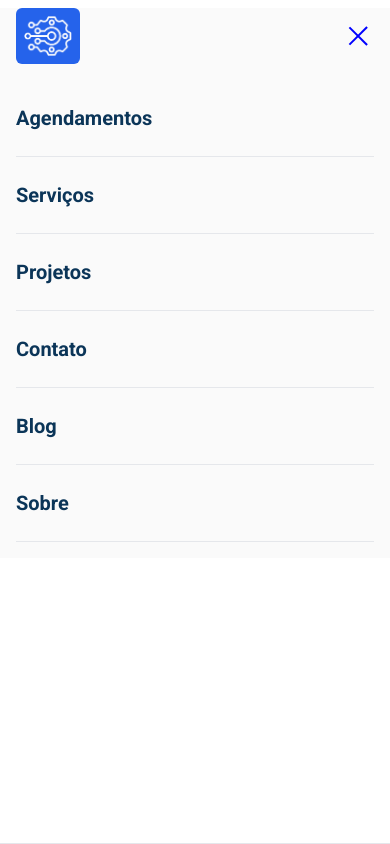
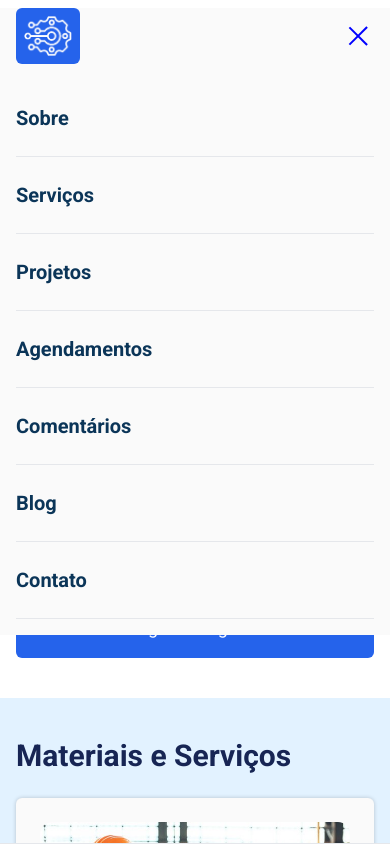
Before and after one commit to FranciscoNeto2909/PrecisionTech, a React (Vite) app: page / in a window 390 px wide. Both pictures are taken after a click on the element 360 px from the left and 36 px from the top of the page. Shown: the top 844 px of the page. Built offline with nearby package versions, Linux system fonts and the light colour scheme.

Commit message:
mobile and desktop headers improveds

```diff
--- a/src/components/headers/desktop/DesktopH.tsx
+++ b/src/components/headers/desktop/DesktopH.tsx
@@ -14,7 +14,7 @@ export default function DesktopH() {
                     <nav>
                         <ul className="flex gap-8">
                             <li>
-                                <Link className="text-[#0b3558] font-bold hover:text-blue-800" to="/agendamentos">Agendamentos</Link>
+                                <Link className="text-[#0b3558] font-bold hover:text-blue-800" to="/sobre">Sobre</Link>
                             </li>
                             <li>
                                 <Link className="text-[#0b3558] font-bold hover:text-blue-800" to="/servicos">Serviços</Link>
@@ -23,18 +23,21 @@ export default function DesktopH() {
                                 <Link className="text-[#0b3558] font-bold hover:text-blue-800" to="/projetos">Projetos</Link>
                             </li>
                             <li>
-                                <Link className="text-[#0b3558] font-bold hover:text-blue-800" to="/contato">Contato</Link>
+                                <Link className="text-[#0b3558] font-bold hover:text-blue-800" to="/agendamentos">Agendamentos</Link>
+                            </li>
+                            <li>
+                                <Link className="text-[#0b3558] font-bold hover:text-blue-800" to="/agendamentos">Comentarios</Link>
                             </li>
                             <li>
                                 <Link className="text-[#0b3558] font-bold hover:text-blue-800" to="/blog">Blog</Link>
                             </li>
                             <li>
-                                <Link className="text-[#0b3558] font-bold hover:text-blue-800" to="/sobre">Sobre</Link>
+                                <Link className="text-[#0b3558] font-bold hover:text-blue-800" to="/contato">Contato</Link>
                             </li>
                         </ul>
                     </nav>
                 </div>
-                <div className="w-[200px] text-center">
+                <div className="text-center">
                     <Link to="/comentar" className="font-bold rounded-md p-2 text-blue-700 border-2 border-blue-600">Comentar</Link>
                 </div>
             </div>
--- a/src/components/headers/mobile/MobileH.tsx
+++ b/src/components/headers/mobile/MobileH.tsx
@@ -12,7 +12,7 @@ export default function MobileH({ windowWidth }: Props) {
     const [menuOpened, setMenuOpened] = useState(false)
 
     return (
-        <div className={`h-min-[70px] shadow-md ${menuOpened && "h-screen fixed top-0 bottom-0 left-0 right-0 z-20 bg-white"}
+        <div className={`bg-[#fafafa] h-min-[70px] shadow-md fixed top-0 z-10 w-full bg-transparent ${menuOpened && "h-screen fixed top-0 bottom-0 left-0 right-0 z-20"}
         flex flex-col py-2 border-b`}>
             <div className='flex items-center justify-between'>
                 <div className='ms-4'>
@@ -31,7 +31,7 @@ export default function MobileH({ windowWidth }: Props) {
                     <nav>
                         <ul>
                             <li className='py-6 text-xl font-bold border-b'>
-                                <Link className='text-[#0b3558]' to={"/agendamentos"}>Agendamentos</Link>
+                                <Link className='text-[#0b3558]' to={"/"}>Sobre</Link>
                             </li>
                             <li className='py-6 text-xl font-bold border-b'>
                                 <Link className='text-[#0b3558]' to={"/serviços"}>Serviços</Link>
@@ -40,13 +40,16 @@ export default function MobileH({ windowWidth }: Props) {
                                 <Link className='text-[#0b3558]' to={"/projetos"}>Projetos</Link>
                             </li>
                             <li className='py-6 text-xl font-bold border-b'>
-                                <Link className="text-[#0b3558] font-bold" to="/contato">Contato</Link>
+                                <Link className='text-[#0b3558]' to={"/agendamentos"}>Agendamentos</Link>
+                            </li>
+                            <li className='py-6 text-xl font-bold border-b'>
+                                <Link className='text-[#0b3558]' to={"/comentarios"}>Comentários</Link>
                             </li>
                             <li className='py-6 text-xl font-bold border-b'>
                                 <Link className='text-[#0b3558]' to={"/blog"}>Blog</Link>
                             </li>
                             <li className='py-6 text-xl font-bold border-b'>
-                                <Link className='text-[#0b3558]' to={"/"}>Sobre</Link>
+                                <Link className="text-[#0b3558] font-bold" to="/contato">Contato</Link>
                             </li>
                         </ul>
                     </nav>
--- a/src/components/teamCard/TeamCard.tsx
+++ b/src/components/teamCard/TeamCard.tsx
@@ -7,7 +7,7 @@ type propsType = {
 
 export default function TeamCard({ person, key }: propsType) {
     return (
-        <div className='bg-white h-48 flex-1 min-w-[300px] flex justify-between card-shadow p-2 rounded-md overflow-hidden sm:px-4 md:min-w-[400px] sm:mx-auto lg:max-w-none lg:h-[178px]' key={key}>
+        <div className='bg-white h-48 flex-1 min-w-[300px] flex justify-between items-center card-shadow p-2 rounded-md overflow-hidden sm:px-4 md:min-w-[400px] sm:mx-auto lg:max-w-none lg:h-[178px]' key={key}>
             <div className='bg-white w-2/3 flex flex-col justify-between'>
                 <div className="bg-white">
                     <h3 className='bg-white text-xl font-bold text-blue-950'>{person.name}</h3>
@@ -20,8 +20,8 @@ export default function TeamCard({ person, key }: propsType) {
                     {person.qualifications}
                 </p>
             </div>
-            <div className=''>
-                <img className='h-36 w-36 ms-1 mt-4 rounded-md xl:h-40 xl:w-40 xl:ms-7 xl:mt-0' src={person.image} alt="" />
+            <div className='bg-white'>
+                <img className='bg-transparent h-36 w-36 ms-1 rounded-md xl:h-40 xl:w-40 xl:ms-7 xl:mt-0' src={person.image} alt="" />
             </div>
         </div>
     )
--- a/src/pages/home/Home.tsx
+++ b/src/pages/home/Home.tsx
@@ -14,7 +14,7 @@ export default function Home() {
     }, [])
     return (
         <>
-            <section className='bg-white pb-6 py-4 lg:h-screen lg:pb-8 lg:pt-24' data-aos="fade-in" data-aos-duration="2000">
+            <section className='bg-white pt-24 pb-6 lg:h-screen lg:pb-8' data-aos="fade-in" data-aos-duration="2000">
                 <div className="bg-white mx-auto max-w-[1250px] p-4 flex flex-col-reverse items-center lg:px-6 lg:flex-row">
                     <div className='bg-white flex-1 self-start lg:mt-4'>
                         <h1 className='bg-white text-blue-950 text-[23px] font-bold sm:text-4xl lg:text-5xl'>Agendamento facil e rapido</h1>
@@ -25,7 +25,7 @@ export default function Home() {
                         <Link to="/agendamento" className='w-full text-lg text-center inline-block bg-blue-600 mt-4 text-white py-4 px-2 rounded-md sm:w-auto'>Agendar agora</Link>
                     </div>
                     <div className='bg-white flex-1 flex justify-end'>
-                        <img className='mb-8 h-60 rounded-md lg:mb-0 lg:h-96' src={torneadora} alt="" />
+                        <img className='mb-8 h-52 rounded-md md:h-60 lg:mb-0 lg:h-96' src={torneadora} alt="" />
                     </div>
                 </div>
             </section >
@@ -89,7 +89,7 @@ export default function Home() {
                                 <Link to="/comentarios" className='text-blue-600 font-bold'>Mais comentarios...</Link>
                             </div>
                         </div>
-                        <img src={piloto} className='animate-move h-72 w-72 rounded-full' alt="" />
+                        <img src={piloto} className='animate-move h-64 w-64 sm:h-72 sm:w-72 rounded-full' alt="" />
                     </div>
                 </div>
             </section>
```
Also changed, not shown: src/images/peças.jpg (added).
